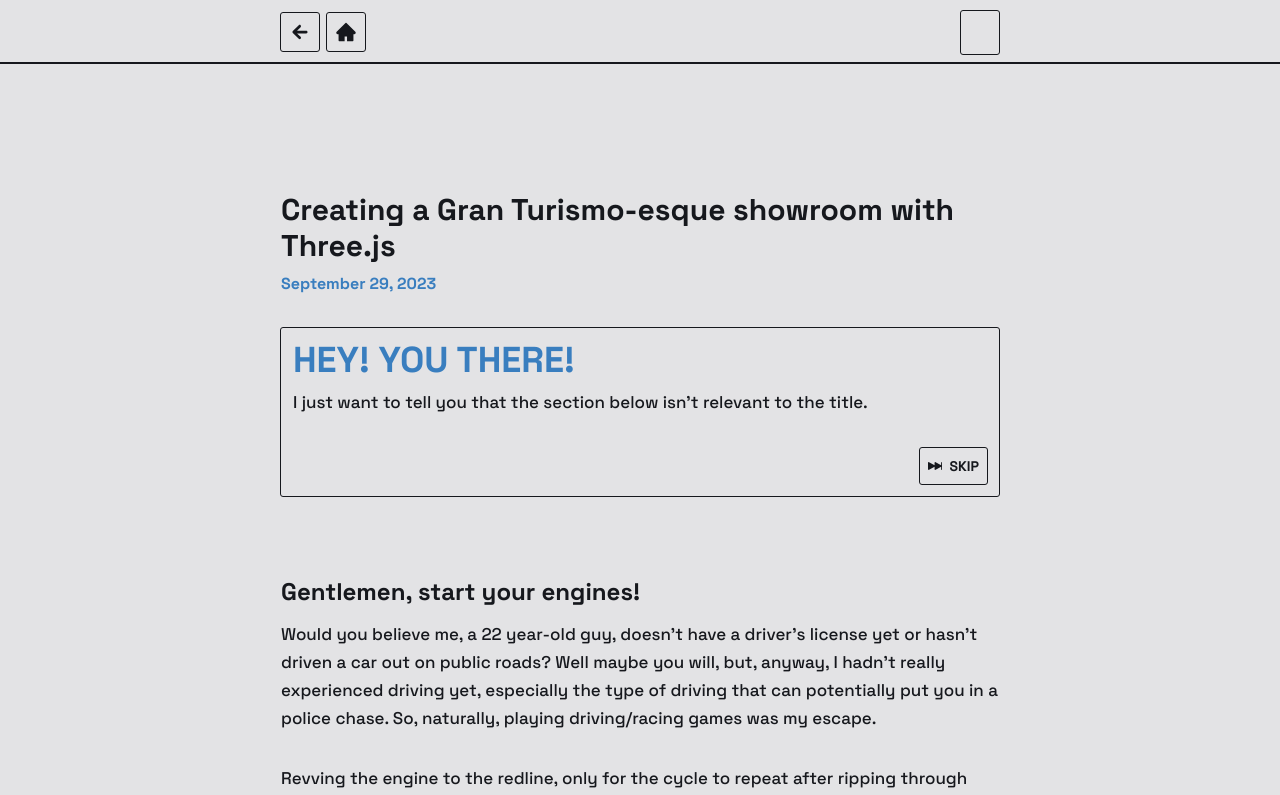
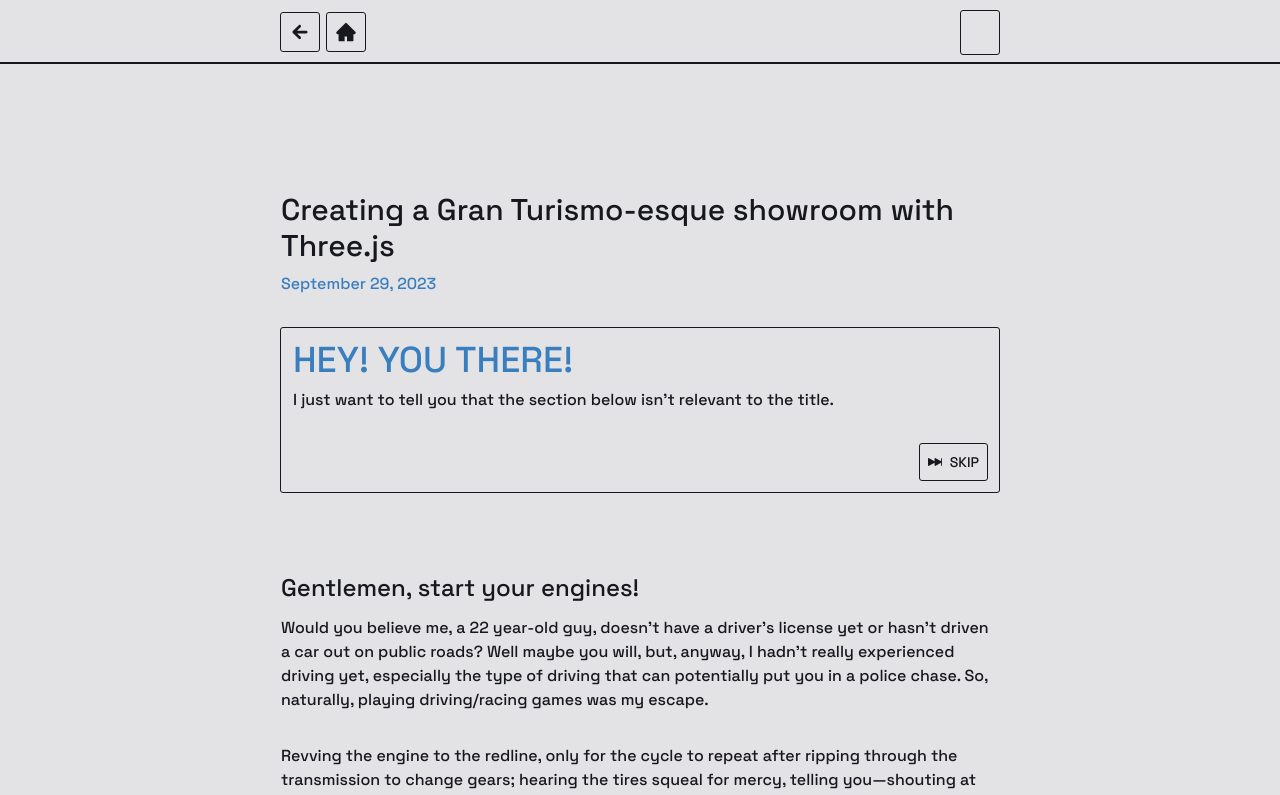
Before and after one commit to jdichh/portfolio-next, a Next.js app: page /blogs/gran-turismo-showroom in a window 1280 px wide. Shown: the top 795 px of the page. Built offline with nearby package versions, Linux system fonts and the light colour scheme; some icons are missing.

Commit message:
updated hero section font, reduced About margin

```diff
--- a/src/app/globals.css
+++ b/src/app/globals.css
@@ -38,12 +38,8 @@
 }
 
 /* Landing Page */
-.text-emphasize {
-  @apply font-bold text-light-theme-accent;
-}
-
 .text-my-standard {
-  @apply font-[450] text-[16px] md:text-[17px];
+  @apply font-[450] text-base;
 }
 
 .outline-my-standard {
@@ -55,7 +51,7 @@
 }
 
 .footer-layout {
-  @apply grid grid-cols-3 items-center my-6 mx-3 font-bold;
+  @apply grid grid-cols-3 items-center my-6 mx-3 font-medium;
 }
 
 .footer-text {
@@ -99,11 +95,11 @@
 }
 
 .article-title {
-  @apply text-3xl font-bold mb-2;
+  @apply text-3xl font-medium mb-2;
 }
 
 .article-date {
-  @apply text-light-theme-accent font-bold;
+  @apply text-light-theme-accent font-medium;
 }
 
 .article-disclaimer {
@@ -111,7 +107,7 @@
 }
 
 .article-disclaimer-text {
-  @apply text-4xl font-bold mb-2 text-light-theme-accent;
+  @apply text-4xl font-medium mb-2 text-light-theme-accent;
 }
 
 .article-text {
@@ -127,7 +123,7 @@
 }
 
 .article-section-title {
-  @apply text-xl sm:text-2xl font-bold mt-20 mb-3;
+  @apply text-xl sm:text-2xl font-medium mt-20 mb-3;
 }
 
 .article-links-container {
@@ -135,7 +131,7 @@
 }
 
 .article-links {
-  @apply rounded-sm font-bold theme-switch outline-my-standard p-2 text-sm flex items-center  ;
+  @apply rounded-sm font-medium theme-switch outline-my-standard p-2 text-sm flex items-center  ;
 }
 
 .article-iframe {
@@ -147,7 +143,7 @@
 }
 
 .article-hrefs {
-  @apply font-bold text-light-theme-accent;
+  @apply font-medium text-light-theme-accent;
 }
 
 .code-snippet-container {
@@ -155,7 +151,7 @@
 }
 
 .code-snippet-sub-title {
-  @apply text-xl sm:text-2xl font-bold my-3;
+  @apply text-xl sm:text-2xl font-medium my-3;
 }
 
 .code-snippet-pre-code {
@@ -173,5 +169,5 @@
 /* End */
 
 .react-icons {
-  @apply rounded-sm font-bold theme-switch outline-my-standard p-2 text-sm;
+  @apply rounded-sm font-medium theme-switch outline-my-standard p-2 text-sm;
 }
--- a/src/components/about.tsx
+++ b/src/components/about.tsx
@@ -5,7 +5,7 @@
   return (
     <section className="px-4 w-full sm:w-10/12 md:w-8/12 lg:w-6/12 leading-relaxed text-center text-my-standard my-20 scroll-mt-[2rem] lg:scroll-mt-20">
       <SectionHeading>About Me</SectionHeading>
-      <p className="mb-6">
+      <p className="mb-4">
         Hello, I'm Jason, and my aim is to build{" "}
         <span className="font-bold">user-friendly, engaging websites</span> and{" "}
         <span className="font-bold">web applications</span>.
--- a/src/components/hero.tsx
+++ b/src/components/hero.tsx
@@ -1,10 +1,10 @@
 import React from "react";
-import { Inter } from "next/font/google";
 import ThemeSwitch from "./theme-switch";
 import SectionDivider from "./section-divider";
 import HeroButtons from "./hero-buttons";
+import { Archivo } from "next/font/google";
 
-const inter = Inter({ subsets: ["latin"] });
+const archivo = Archivo({ subsets: ["latin"] });
 
 export default function Hero() {
   return (
@@ -15,7 +15,7 @@
       <div className="flex flex-col justify-end items-end my-16">
         <div className="text-right">
           <h1
-            className={`${inter.className} text-emphasize text-4xl sm:text-5xl`}
+            className={`${archivo.className} font-medium text-4xl sm:text-5xl`}
           >
             Jason Dichoso
           </h1>
```
Also changed, not shown: 1 other file (tests, documents, lock files or other folders).
